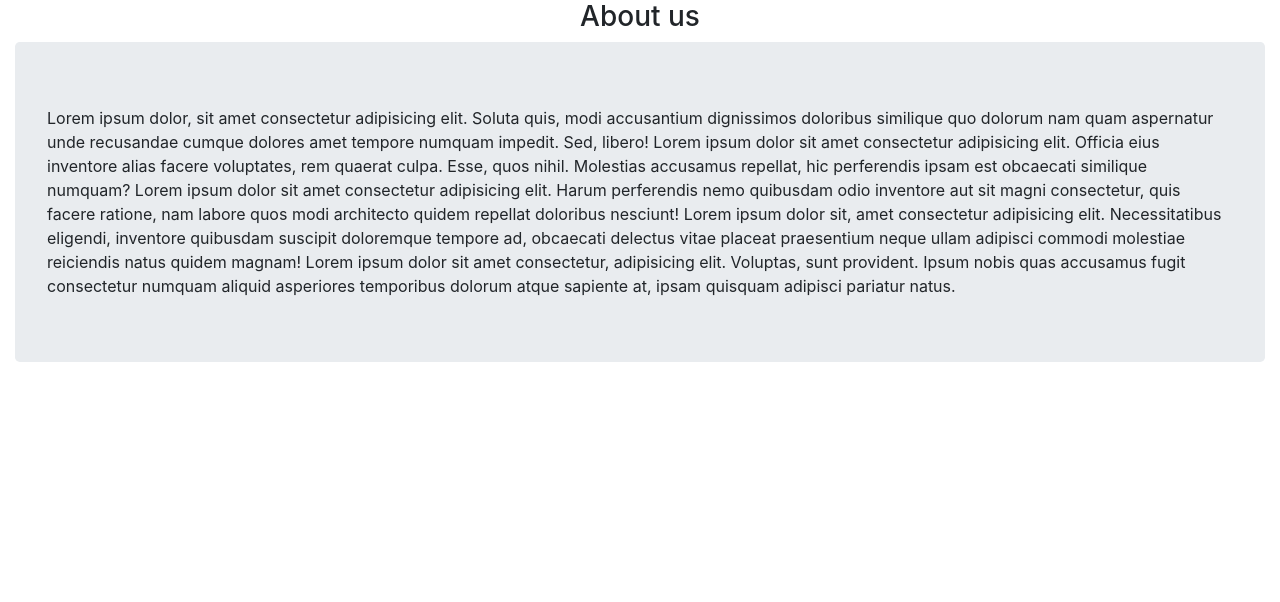
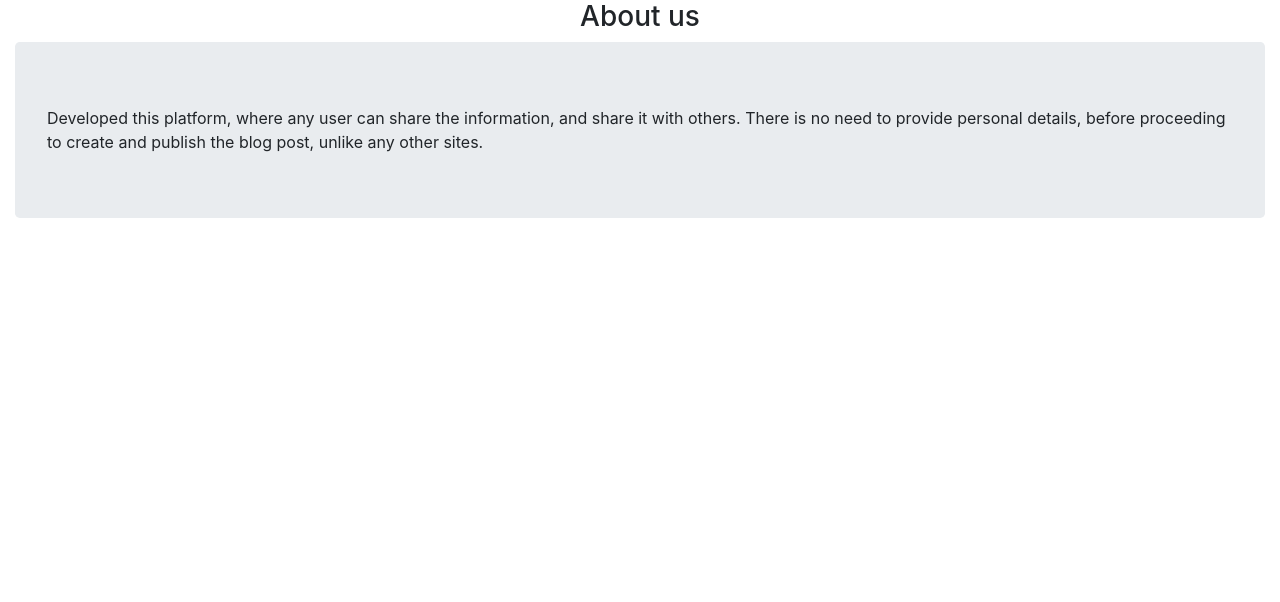
Before and after one commit to learninsoft/blog_creator_web_app, a Flask app: page /blogs/about in a window 1280 px wide. Shown: the part 56-658 px from the top of the page. Run offline with Flask 2, Linux system fonts and the light colour scheme.

Commit message:
instructions, about, disclaimer updated.

```diff
--- a/website/templates/blog/about_disclaimer.html
+++ b/website/templates/blog/about_disclaimer.html
@@ -6,24 +6,8 @@
         <div class="container-fluid">
           <h3 class="text-center">About us</h3>
           <div class="jumbotron">
-            Lorem ipsum dolor, sit amet consectetur adipisicing elit. Soluta
-            quis, modi accusantium dignissimos doloribus similique quo dolorum
-            nam quam aspernatur unde recusandae cumque dolores amet tempore
-            numquam impedit. Sed, libero! Lorem ipsum dolor sit amet consectetur
-            adipisicing elit. Officia eius inventore alias facere voluptates,
-            rem quaerat culpa. Esse, quos nihil. Molestias accusamus repellat,
-            hic perferendis ipsam est obcaecati similique numquam? Lorem ipsum
-            dolor sit amet consectetur adipisicing elit. Harum perferendis nemo
-            quibusdam odio inventore aut sit magni consectetur, quis facere
-            ratione, nam labore quos modi architecto quidem repellat doloribus
-            nesciunt! Lorem ipsum dolor sit, amet consectetur adipisicing elit.
-            Necessitatibus eligendi, inventore quibusdam suscipit doloremque
-            tempore ad, obcaecati delectus vitae placeat praesentium neque ullam
-            adipisci commodi molestiae reiciendis natus quidem magnam! Lorem
-            ipsum dolor sit amet consectetur, adipisicing elit. Voluptas, sunt
-            provident. Ipsum nobis quas accusamus fugit consectetur numquam
-            aliquid asperiores temporibus dolorum atque sapiente at, ipsam
-            quisquam adipisci pariatur natus.
+            Developed this platform, where any user can share the information, and share it with others.
+              There is no need to provide personal details, before proceeding to create and publish the blog post, unlike any other sites.
           </div>
         </div>
       </div>
@@ -35,24 +19,11 @@
         <div class="container-fluid">
           <h3 class="text-center">Disclaimer</h3>
           <div class="jumbotron">
-            Lorem ipsum dolor, sit amet consectetur adipisicing elit. Soluta
-            quis, modi accusantium dignissimos doloribus similique quo dolorum
-            nam quam aspernatur unde recusandae cumque dolores amet tempore
-            numquam impedit. Sed, libero! Lorem ipsum dolor sit amet consectetur
-            adipisicing elit. Officia eius inventore alias facere voluptates,
-            rem quaerat culpa. Esse, quos nihil. Molestias accusamus repellat,
-            hic perferendis ipsam est obcaecati similique numquam? Lorem ipsum
-            dolor sit amet consectetur adipisicing elit. Harum perferendis nemo
-            quibusdam odio inventore aut sit magni consectetur, quis facere
-            ratione, nam labore quos modi architecto quidem repellat doloribus
-            nesciunt! Lorem ipsum dolor sit, amet consectetur adipisicing elit.
-            Necessitatibus eligendi, inventore quibusdam suscipit doloremque
-            tempore ad, obcaecati delectus vitae placeat praesentium neque ullam
-            adipisci commodi molestiae reiciendis natus quidem magnam! Lorem
-            ipsum dolor sit amet consectetur, adipisicing elit. Voluptas, sunt
-            provident. Ipsum nobis quas accusamus fugit consectetur numquam
-            aliquid asperiores temporibus dolorum atque sapiente at, ipsam
-            quisquam adipisci pariatur natus.
+            The owner of this site, has not verified the posts posted by users, for their factuality. Although the team,
+              has managed well, to provide the instructions before creating the post.
+
+              There is no need to provide personal details, before proceeding to create and publish the blog post,
+              unlike any other sites.
           </div>
         </div>
       </div>
--- a/website/templates/blog/create.html
+++ b/website/templates/blog/create.html
@@ -10,17 +10,17 @@
 {% endblock %}
 {% block content %}
 {#<form method="post">#}
-  {#create page it has some inptu text fields and a editor#}
+  {#create page it has some input text fields and a editor#}
     <div class="body"><br>
       <div class="container-fluid">
         <div class="row">
           <div class="col-12 col-sm-6 col-md-6">
               <div class="form-group">
-                <label for="title">Enter your Title</label>
+                <label for="title">Enter your Title *</label>
                 <input type="text" class="form-control" id="title" name="title" placeholder="Enter your Title" />
               </div>
               <div class="form-group">
-                <label for="category">category</label>
+                <label for="category">category *</label>
                 <input type="text" class="form-control" id="category" name="category" placeholder="#category"/>
               </div>
 {#            </form>#}
```
Also changed, not shown: website/templates/blog/instructions.html (+12 -19 lines).
